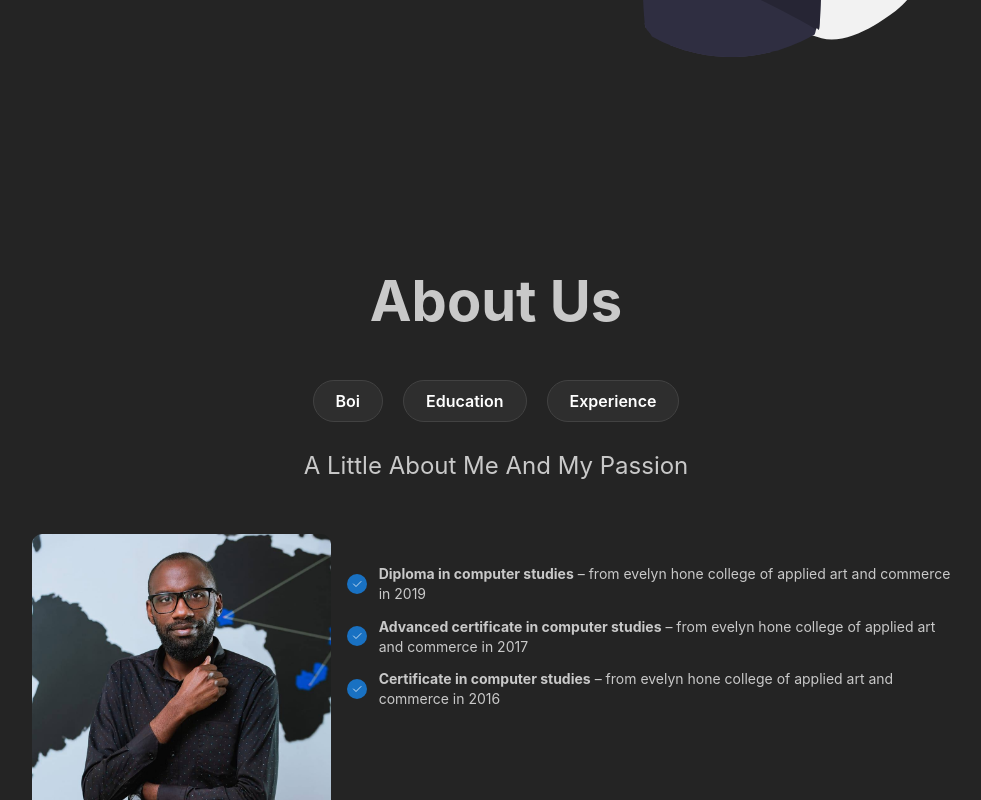
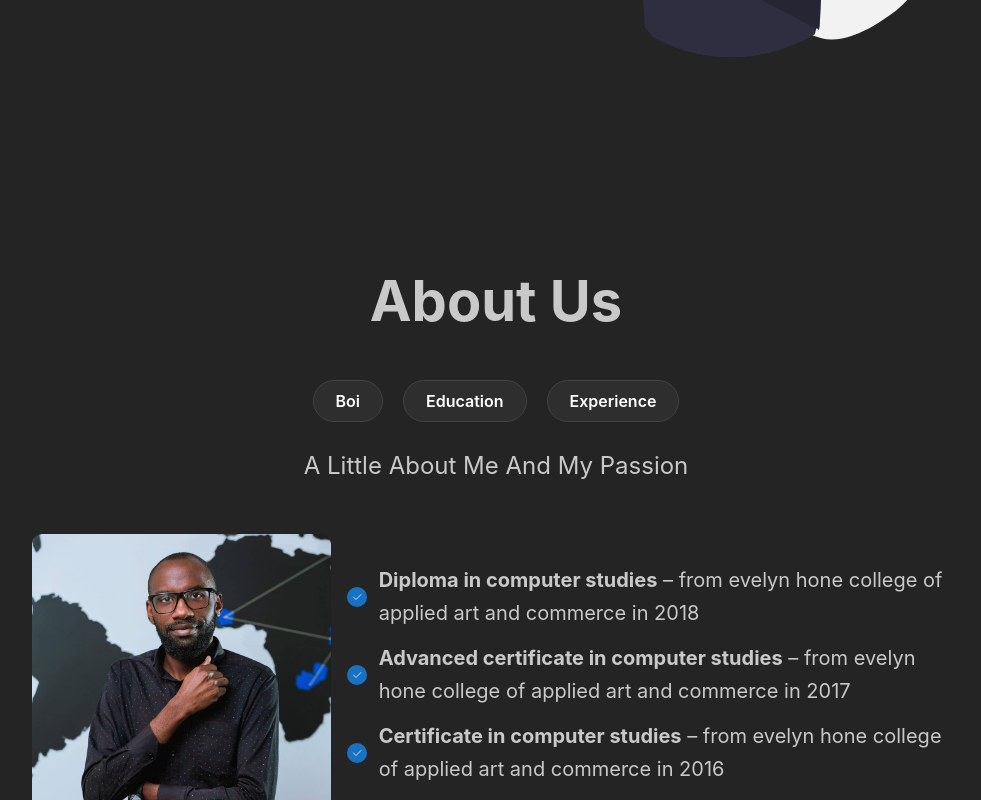
Before and after one commit to Deewiliams/My-portfolio, a React (Vite) app: page / in a window 1280 px wide. Both pictures are taken after a click on the button "Education". Shown: the part 617-1417 px from the top of the page, without its empty margins (144-1125 px from the left). Built offline with nearby package versions, Linux system fonts and the light colour scheme.

Commit message:
worked on the about me page

```diff
--- a/src/pages/AboutUs/AboutUs.tsx
+++ b/src/pages/AboutUs/AboutUs.tsx
@@ -101,7 +101,7 @@ export const AboutUs = () => {
               <List
                 mt={30}
                 spacing="sm"
-                size="sm"
+                size="xl"
                 icon={
                   <ThemeIcon size={20} radius="xl">
                     <IconCheck size={12} stroke={1.5} />
@@ -109,35 +109,32 @@ export const AboutUs = () => {
                 }
               >
                 <List.Item>
-                  <b>Diploma in computer studies</b> – from evelyn hone college of applied art and commerce in 2019
+                  <b>Diploma in computer studies</b> – from evelyn hone college
+                  of applied art and commerce in 2018
                 </List.Item>
                 <List.Item>
-                <b>Advanced certificate in computer studies</b> – from evelyn hone college of applied art and commerce in 2017
+                  <b>Advanced certificate in computer studies</b> – from evelyn
+                  hone college of applied art and commerce in 2017
                 </List.Item>
                 <List.Item>
-                <b>Certificate in computer studies</b> – from evelyn hone college of applied art and commerce in 2016
+                  <b>Certificate in computer studies</b> – from evelyn hone
+                  college of applied art and commerce in 2016
                 </List.Item>
               </List>
             ) : selectedItem?.name === "Experience" ? ( // New condition for Experience
               <List
                 mt={30}
                 spacing="sm"
-                size="sm"
+                size="xl"
                 icon={
                   <ThemeIcon size={20} radius="xl">
                     <IconCheck size={12} stroke={1.5} />
                   </ThemeIcon>
                 }
               >
-                <List.Item>hello</List.Item>
-                <List.Item>
-                  <b>Free and open source</b> – all packages have MIT license,
-                  you can use Mantine in any project
-                </List.Item>
-                <List.Item>
-                  <b>No annoying focus ring</b> – focus ring will appear only
-                  when user navigates with keyboard
-                </List.Item>
+                <List.Item>2 Years Work Experience as programmer</List.Item>
+                <List.Item>Programming as front end developer</List.Item>
+                <List.Item>Expert knowledge of front end languages</List.Item>
               </List>
             ) : null}
           </Grid.Col>
```
